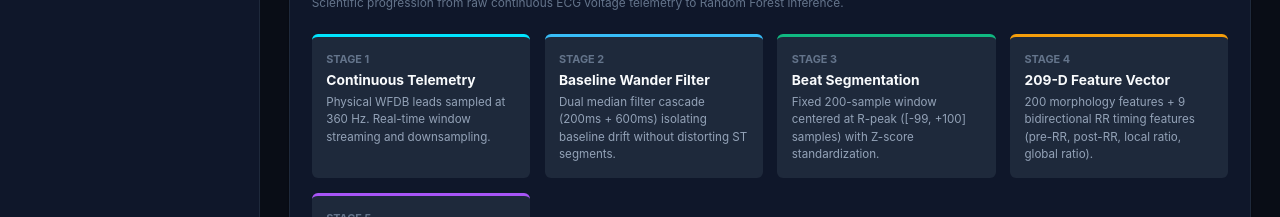
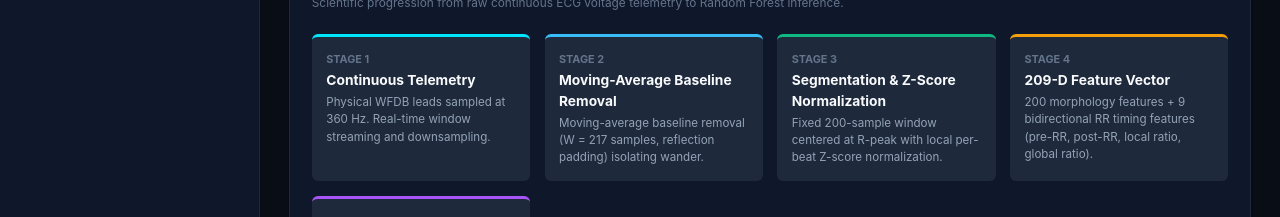
Before and after one commit to ugesh13/ECG_ARRHYTHMIA_ANALYSIS, a React (Vite) app in the folder frontend/: page /waveform/1 in a window 1280 px wide. Shown: the part 1603-1820 px from the top of the page. Built offline with nearby package versions, Linux system fonts and the light colour scheme; no server answers.

Commit message:
Auto-update: 2026-10-07 21:57:26

```diff
--- a/frontend/src/pages/WaveformViewer.jsx
+++ b/frontend/src/pages/WaveformViewer.jsx
@@ -750,10 +750,10 @@ export default function WaveformViewer() {
               Stage 2
             </div>
             <div style={{ fontSize: '0.95rem', fontWeight: 700, margin: '0.2rem 0' }}>
-              Baseline Wander Filter
+              Moving-Average Baseline Removal
             </div>
             <p style={{ fontSize: '0.8rem', color: 'var(--text-secondary)' }}>
-              Dual median filter cascade (200ms + 600ms) isolating baseline drift without distorting ST segments.
+              Moving-average baseline removal (W = 217 samples, reflection padding) isolating wander.
             </p>
           </div>
 
@@ -769,10 +769,10 @@ export default function WaveformViewer() {
               Stage 3
             </div>
             <div style={{ fontSize: '0.95rem', fontWeight: 700, margin: '0.2rem 0' }}>
-              Beat Segmentation
+              Segmentation & Z-Score Normalization
             </div>
             <p style={{ fontSize: '0.8rem', color: 'var(--text-secondary)' }}>
-              Fixed 200-sample window centered at R-peak ([-99, +100] samples) with Z-score standardization.
+              Fixed 200-sample window centered at R-peak with local per-beat Z-score normalization.
             </p>
           </div>
 
```
